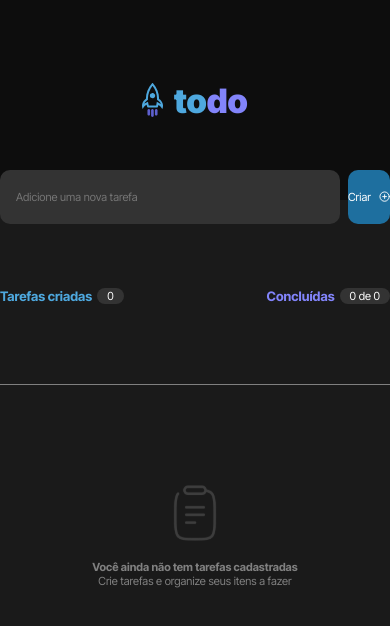
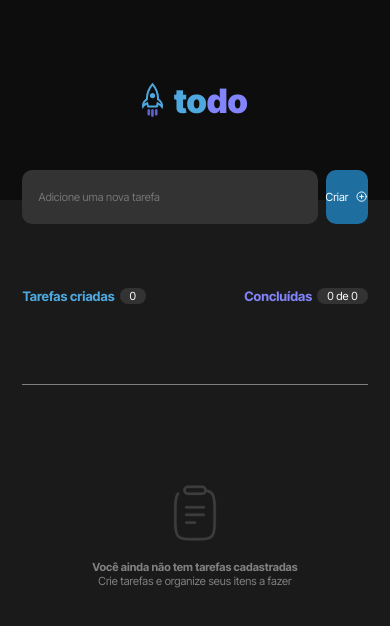
Before and after one commit to ColellaDev/ToDo-List, a React (Vite) app: page / in a window 390 px wide. Shown: the top 626 px of the page. Built offline with nearby package versions, Linux system fonts and the light colour scheme.

Commit message:
Implementando responsividade

```diff
--- a/src/components/CriarTarefa.module.css
+++ b/src/components/CriarTarefa.module.css
@@ -5,6 +5,11 @@
     gap: 8px;
 }
 
+@media (max-width: 769px) {
+    .criar {
+        padding:  0 2rem;
+    }
+  }
 
 .input {
     background: var(--gray-400);
--- a/src/components/ListaTarefas.module.css
+++ b/src/components/ListaTarefas.module.css
@@ -4,6 +4,12 @@
     max-width: 55rem;
     margin: 64px auto;
 }
+
+@media (max-width: 769px) {
+    .listaTarefas  {
+        padding:  0 2rem;
+    }
+  }
 
 .contadores {
     display: flex;
--- a/src/global.css
+++ b/src/global.css
@@ -37,9 +37,11 @@ body, input, textarea, button {
 }
 
 @media (max-width: 768px) {
+
   html {
     font-size: 87.5%;
   }
+
 }
 
 @media (max-width: 425px) {
```
